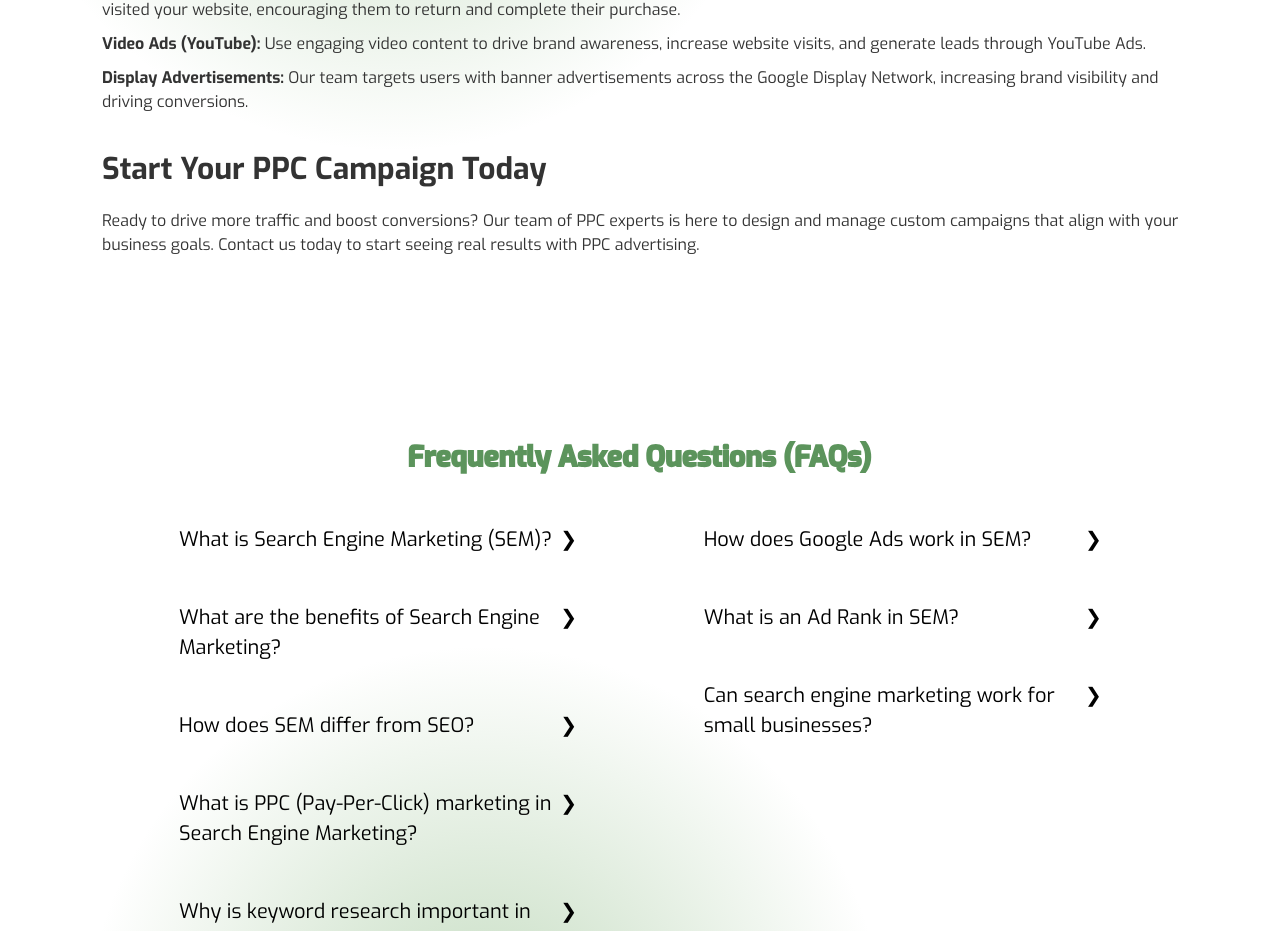
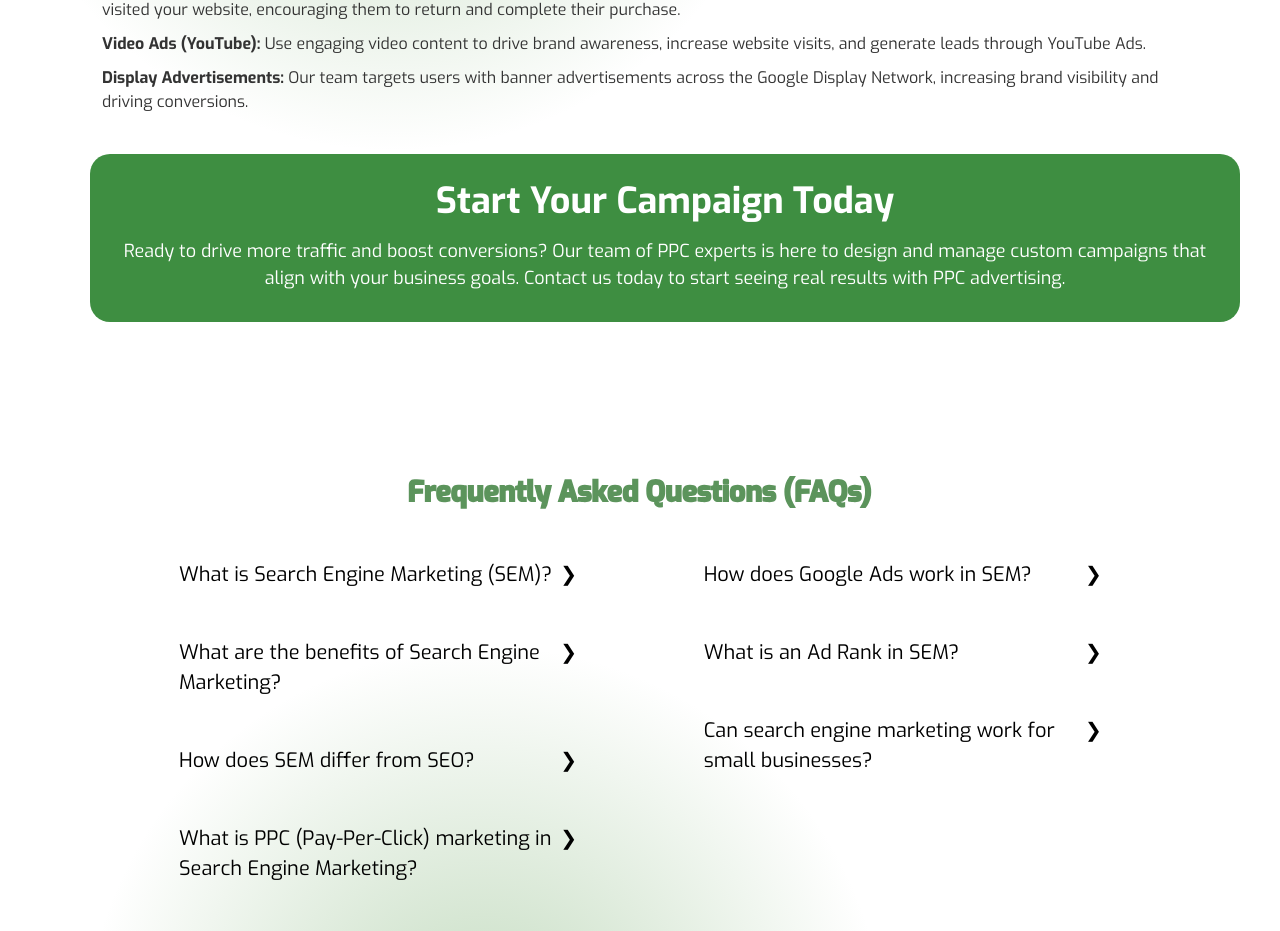
Before and after one commit to abhishek16dev/sandstone, a React (Vite) app: page /search-engine-marketing in a window 1280 px wide. Shown: the part 2270-3201 px from the top of the page. Built offline with nearby package versions, Linux system fonts and the light colour scheme.

Commit message:
code added

```diff
--- a/src/pages/sem/Sem.jsx
+++ b/src/pages/sem/Sem.jsx
@@ -37,10 +37,6 @@ const Sem = () => {
             <li style={{ paddingTop: '10px' }}><b>Video Ads (YouTube):</b> Use engaging video content to drive brand awareness, increase website visits, and generate leads through YouTube Ads.</li>
             <li style={{ paddingTop: '10px' }}><b>Display Advertisements:</b> Our team targets users with banner advertisements across the Google Display Network, increasing brand visibility and driving conversions.</li>
           </ul>
-          <h2>Start Your PPC Campaign Today</h2>
-          <p>
-            Ready to drive more traffic and boost conversions? Our team of PPC experts is here to design and manage custom campaigns that align with your business goals. Contact us today to start seeing real results with PPC advertising.
-          </p>
         </div>
       )
       },
@@ -434,7 +430,12 @@ const Sem = () => {
         </div>
         <div className="tab-html-content"> {tabsData[activeTab].content}</div>
       </div>
+      <div className="banner">
+        <h2>Start Your Campaign Today</h2>
+        <p>Ready to drive more traffic and boost conversions? Our team of PPC experts is here to design and manage custom campaigns that align with your business goals. Contact us today to start seeing real results with PPC advertising.</p>
+      </div>
         <div className="FAQS">
+
   <h4 className="faq">Frequently Asked Questions (FAQs)</h4>
   <div className="accordion-wrapper-columns">
     {/* Left Column */}
--- a/src/pages/sem/sem.css
+++ b/src/pages/sem/sem.css
@@ -460,5 +460,26 @@
   .tick {
     font-size: 10px;
   }
-  .
+
 }
+.banner {
+  background-color: #3e8e41;
+  color: white;
+  margin-left: 50px;
+  padding: 20px;
+  border-radius: 20px;
+  justify-content: center;
+  align-items: center;
+}
+
+.banner h2{
+  font-size: 36px;
+  margin: 0;
+  text-align: center;
+  font-weight: bold;
+}
+.banner p {
+  font-size: 18px;
+  margin: 10px 0;
+  text-align: center;
+}
```
Also changed, not shown: src/components/header/headerStyle.css (line endings or trailing spaces).
